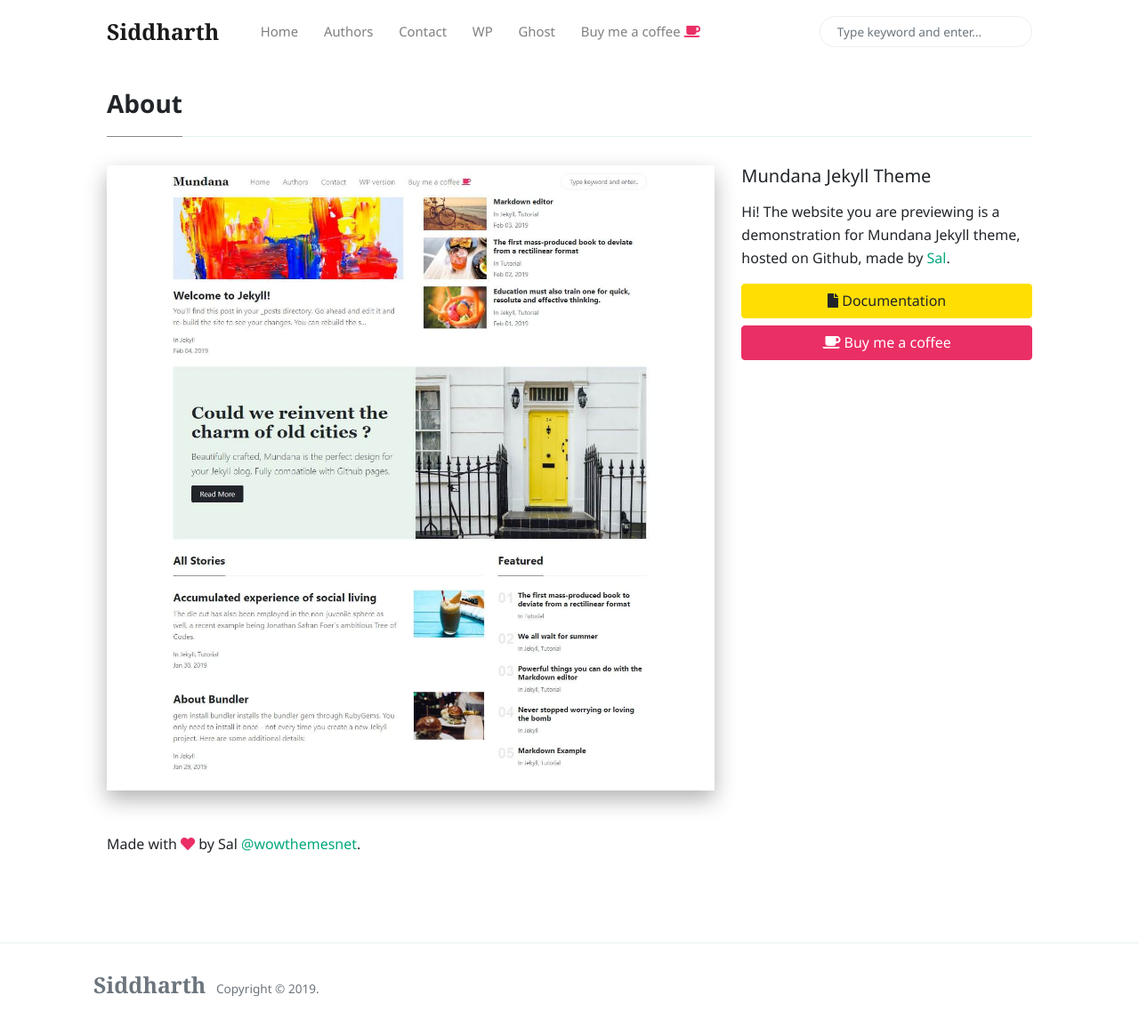
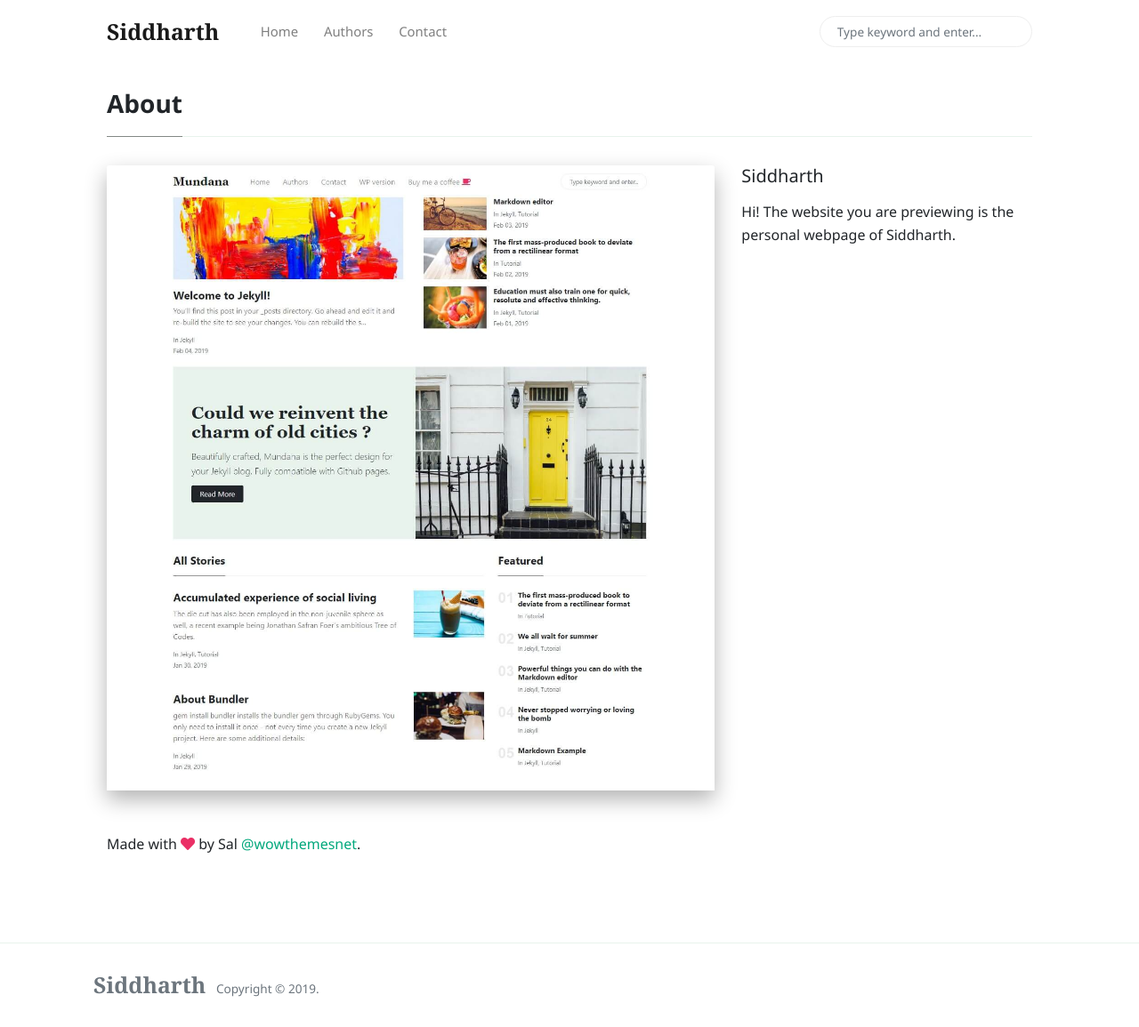
Before and after one commit to sidsapien/sidsapien.github.io, a Jekyll site: the page built from _pages/about.md, in a window 1280 px wide and 1155 px high. Shown: the whole window at 89% size. Built offline with Jekyll 4.4.1, drawn with Linux system fonts in a browser that asks for light colours; nearby versions of some CDN libraries; comment, search, counter and statistics services are not loaded.

Commit message:
More layout changes.

```diff
--- a/_includes/menu-header.html
+++ b/_includes/menu-header.html
@@ -9,12 +9,3 @@
 <li class="nav-item">
 <a class="nav-link" href="{{site.baseurl}}/contact.html">Contact</a>
 </li>
-<li class="nav-item">
-<a target="_blank" class="nav-link" href="https://www.wowthemes.net/themes/mundana-wordpress/">WP</a>
-</li>
-<li class="nav-item">
-<a target="_blank" class="nav-link" href="https://www.wowthemes.net/themes/mundana-ghost/">Ghost</a>
-</li>
-<li class="nav-item">
-<a target="_blank" class="nav-link" href="https://www.wowthemes.net/donate/">Buy me a coffee <i class="fa fa-coffee text-danger"></i></a>
-</li>
--- a/_includes/sidebar.html
+++ b/_includes/sidebar.html
@@ -1,7 +1,3 @@
-<h5 class="mb-3">Mundana Jekyll Theme</h5>
+<h5 class="mb-3">Siddharth</h5>
 
-<p>Hi! The website you are previewing is a demonstration for Mundana Jekyll theme, hosted on Github, made by <a href="https://www.wowthemes.net/donate/">Sal</a>.</p>
-
-<a target="_blank" href="https://www.wowthemes.net/mundana-jekyll-theme/" class="btn btn-warning d-block mb-2"><i class="fa fa-file"></i> Documentation</a>
-
-<a target="_blank" class="btn btn-danger d-block" href="https://www.wowthemes.net/donate/"><i class="fa fa-coffee"></i> Buy me a coffee</a>
+<p>Hi! The website you are previewing is the personal webpage of Siddharth.</p>
```
